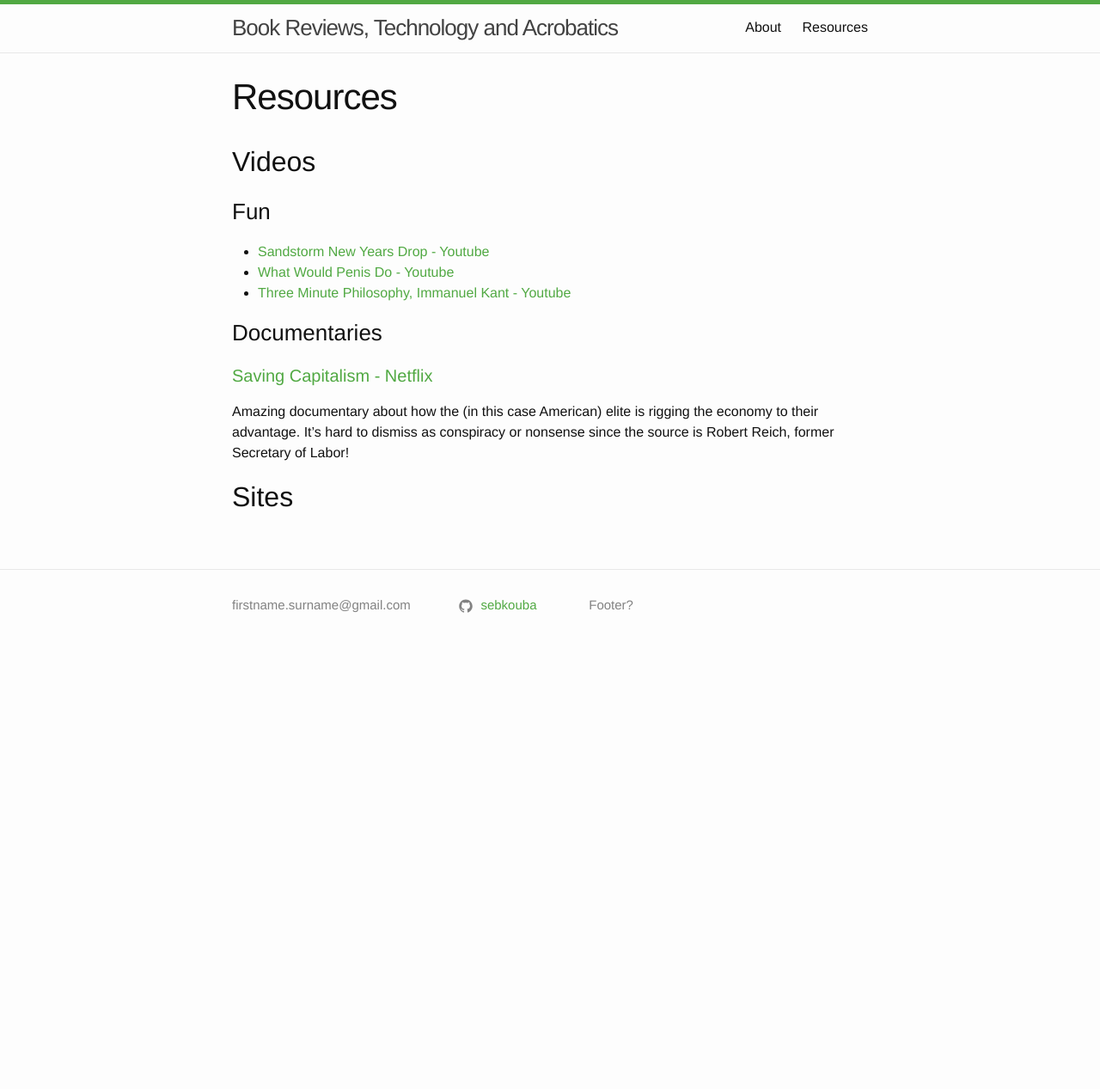
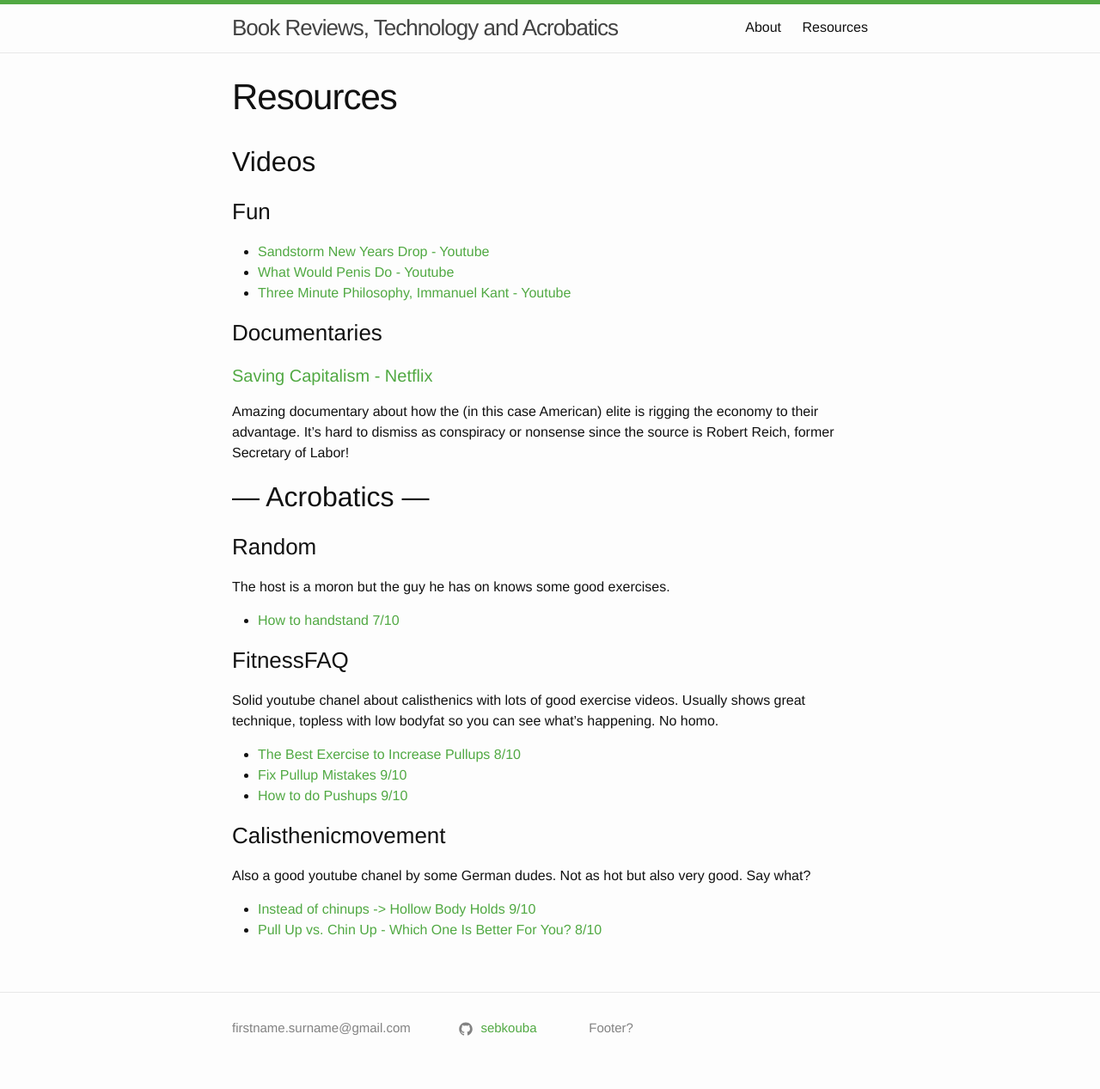
Before and after one commit to sebkouba/sebkouba.github.io, a Jekyll site: the page built from resources.md, in a window 1280 px wide. Shown: the whole page at 86% size. Built offline with Jekyll 4.4.1, drawn with Linux system fonts in a browser that asks for light colours; before the commit the page ends 900 px from its top, so only the background shows below that.

Commit message:
add acro resource

```diff
--- a/resources.md
+++ b/resources.md
@@ -14,4 +14,21 @@ permalink: /resources/
 #### [Saving Capitalism - Netflix](https://www.netflix.com/title/80127558){:target="_blank"}
 Amazing documentary about how the (in this case American) elite is rigging the economy to their advantage. It's hard to dismiss as conspiracy or nonsense since the source is Robert Reich, former Secretary of Labor!
 
-## Sites
+## --- Acrobatics ---
+### Random
+The host is a moron but the guy he has on knows some good exercises.
+- [How to handstand 7/10](https://www.youtube.com/watch?v=TyGSFUmXDSA){:target="_blank"}
+
+
+### FitnessFAQ
+Solid youtube chanel about calisthenics with lots of good exercise videos. Usually shows great technique, topless with low bodyfat so you can see what's happening. No homo.
+
+- [The Best Exercise to Increase Pullups 8/10](https://www.youtube.com/watch?v=KG8JZJ22NQI){:target="_blank"}
+- [Fix Pullup Mistakes 9/10](https://www.youtube.com/watch?v=ffYyATRnSbM){:target="_blank"}
+- [How to do Pushups 9/10](https://www.youtube.com/watch?v=lnR_kb5Wjf8){:target="_blank"}
+
+### Calisthenicmovement
+Also a good youtube chanel by some German dudes. Not as hot but also very good. Say what?
+
+- [Instead of chinups -> Hollow Body Holds 9/10](https://www.youtube.com/watch?v=2fB1R9uWQbw){:target="_blank"}
+- [Pull Up vs. Chin Up - Which One Is Better For You? 8/10](https://www.youtube.com/watch?v=UfhT0OSUU0w){:target="_blank"}
```
